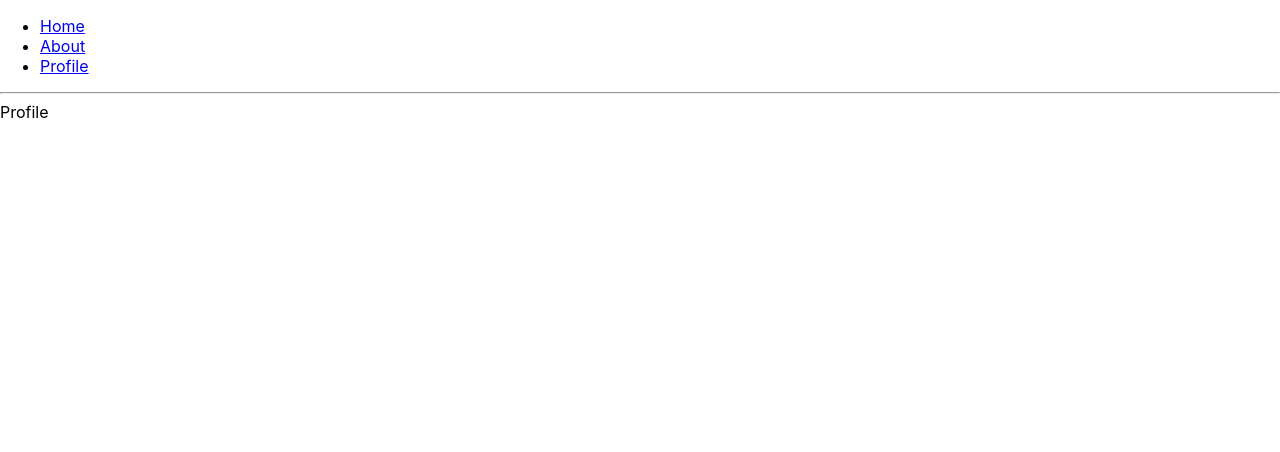
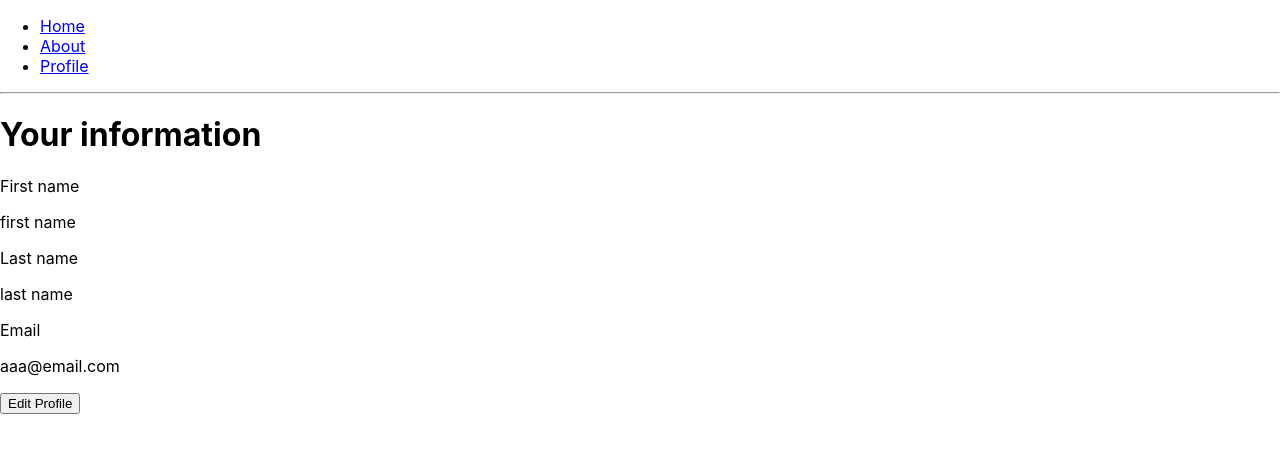
Before and after one commit to zaini/snapsense, a React (Create React App) app in the folder frontend/: page /profile in a window 1280 px wide. Shown: the top 452 px of the page. Built offline with nearby package versions, Linux system fonts and the light colour scheme.

Commit message:
Set up and add profile page and its component

```diff
--- /dev/null
+++ b/frontend/src/components/UserInfo.js
@@ -0,0 +1,25 @@
+import React, { useDebugValue } from "react";
+import { withRouter } from 'react-router-dom';
+
+const UserInfo = (props) => {
+  return (
+    <div className="UserInfo">
+      <h1>Your information</h1>
+      <div>
+        <label for="fistname">First name</label>
+        <p>{props.firstName}</p>
+      </div>
+      <div>
+        <label for="lastname">Last name</label>
+        <p>{props.lastName}</p>
+      </div>
+      <div>
+        <label for="email">Email</label>
+        <p>{props.email}</p>
+      </div>
+      <button onClick={() => props.history.push("/about")}> Edit Profile </button>
+    </div>
+  );
+}
+
+export default withRouter(UserInfo);
--- a/frontend/src/pages/Profile.js
+++ b/frontend/src/pages/Profile.js
@@ -1,7 +1,12 @@
 import React from "react";
+import UserInfo from "../components/UserInfo.js";
 
 const Profile = () => {
-  return <div>Profile</div>;
+  return (
+    <div>
+      <UserInfo firstName="first name" lastName="last name" email="aaa@email.com" />
+    </div>
+  );
 };
 
 export default Profile;
--- /dev/null
+++ b/package.json
@@ -0,0 +1,5 @@
+{
+  "dependencies": {
+    "bootstrap": "^4.6.0"
+  }
+}
```
Also changed, not shown: 2 other files (tests, documents, lock files or other folders).
